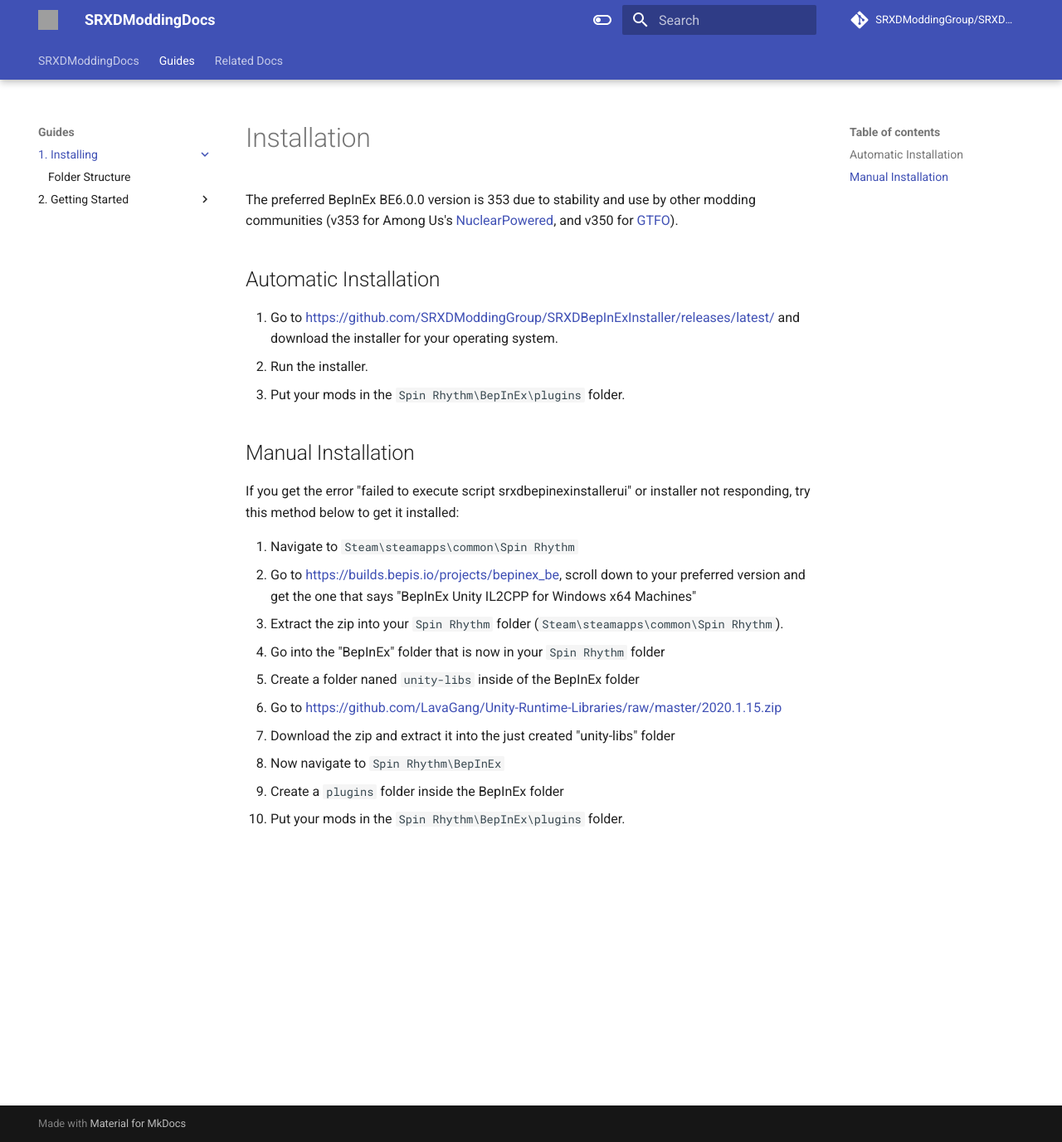
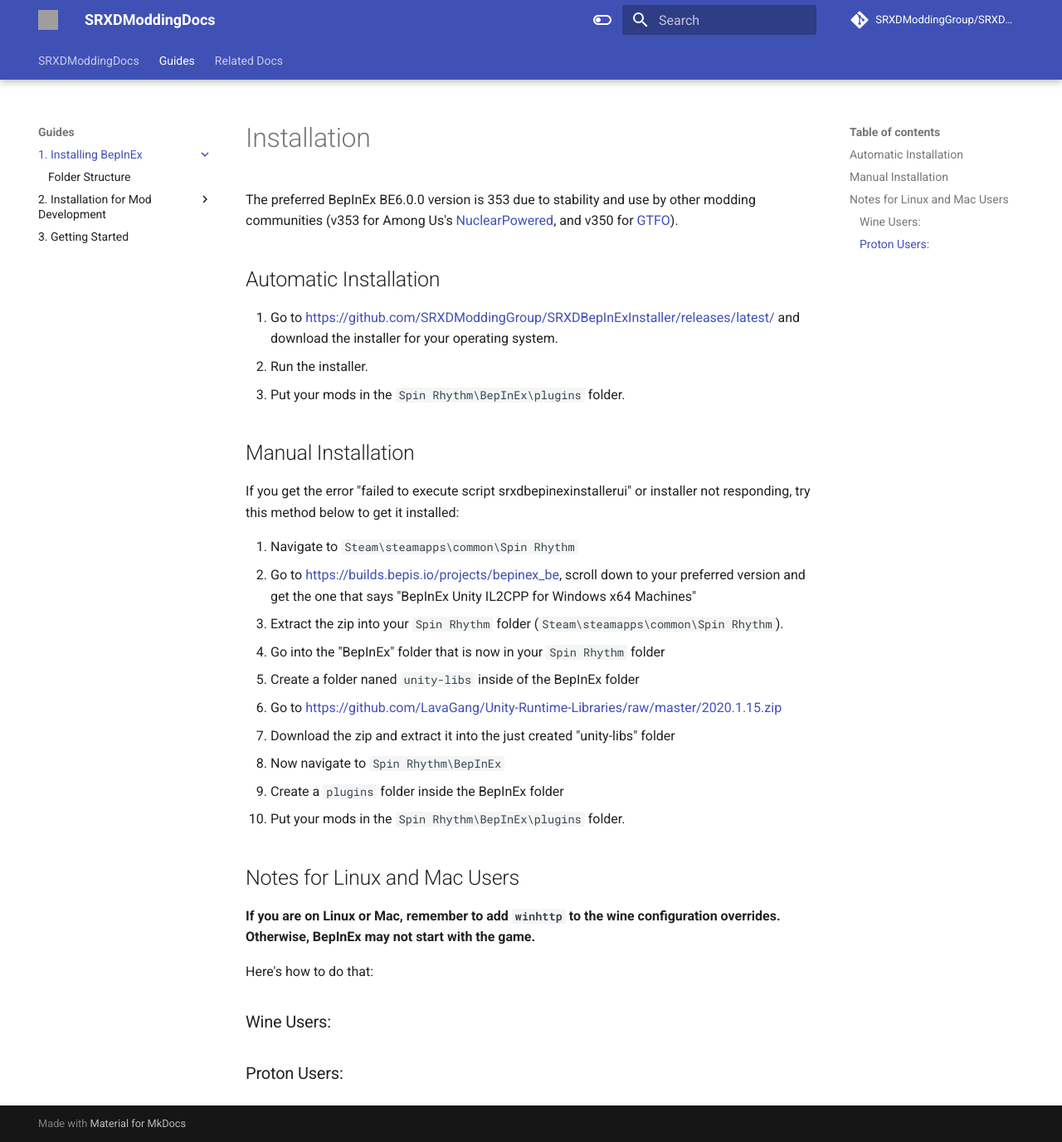
Before and after one commit to SRXDModdingGroup/SRXDModdingDocs, an MkDocs documentation site: the page built from docs/Guides/1. Installing BepInEx/README.md, in a window 1280 px wide and 1376 px high. Shown: the whole window at 83% size. Built offline with MkDocs 1.6.1 and Material for MkDocs 9.7.7, drawn with Linux system fonts in a browser that asks for light colours; comment, search, counter and statistics services are not loaded; grey boxes are pictures that could not be loaded.

```diff
--- a/docs/Guides/1. Installing/README.md
+++ b/docs/Guides/1. Installing BepInEx/README.md
@@ -21,3 +21,11 @@ If you get the error "failed to execute script srxdbepinexinstallerui" or instal
 8. Now navigate to `Spin Rhythm\BepInEx`
 9. Create a `plugins` folder inside the BepInEx folder
 10. Put your mods in the `Spin Rhythm\BepInEx\plugins` folder.
+
+## Notes for Linux and Mac Users
+
+__If you are on Linux or Mac, remember to add `winhttp` to the wine configuration overrides. Otherwise, BepInEx may not start with the game.__
+
+Here's how to do that:
+### Wine Users:
+### Proton Users:
--- a/mkdocs.yml
+++ b/mkdocs.yml
@@ -1,5 +1,6 @@
 site_name: SRXDModdingDocs
 repo_url: https://github.com/SRXDModdingGroup/SRXDModdingDocs
+edit_uri: 'edit/main/docs'
 repo_name: SRXDModdingGroup/SRXDModdingDocs
 
 theme:
```
Also changed, not shown: docs/Guides/2. Installation for Mod Development/README.md (renamed from docs/Guides/2. Getting Started/README.md, +1 -1 lines), docs/Guides/1. Installing BepInEx/folderstructure.md (renamed from docs/Guides/1. Installing/folderstructure.md), docs/Guides/2. Installation for Mod Development/1ide.md (renamed from docs/Guides/2. Getting Started/1ide.md), docs/Guides/3. Getting Started/README.md (added).
